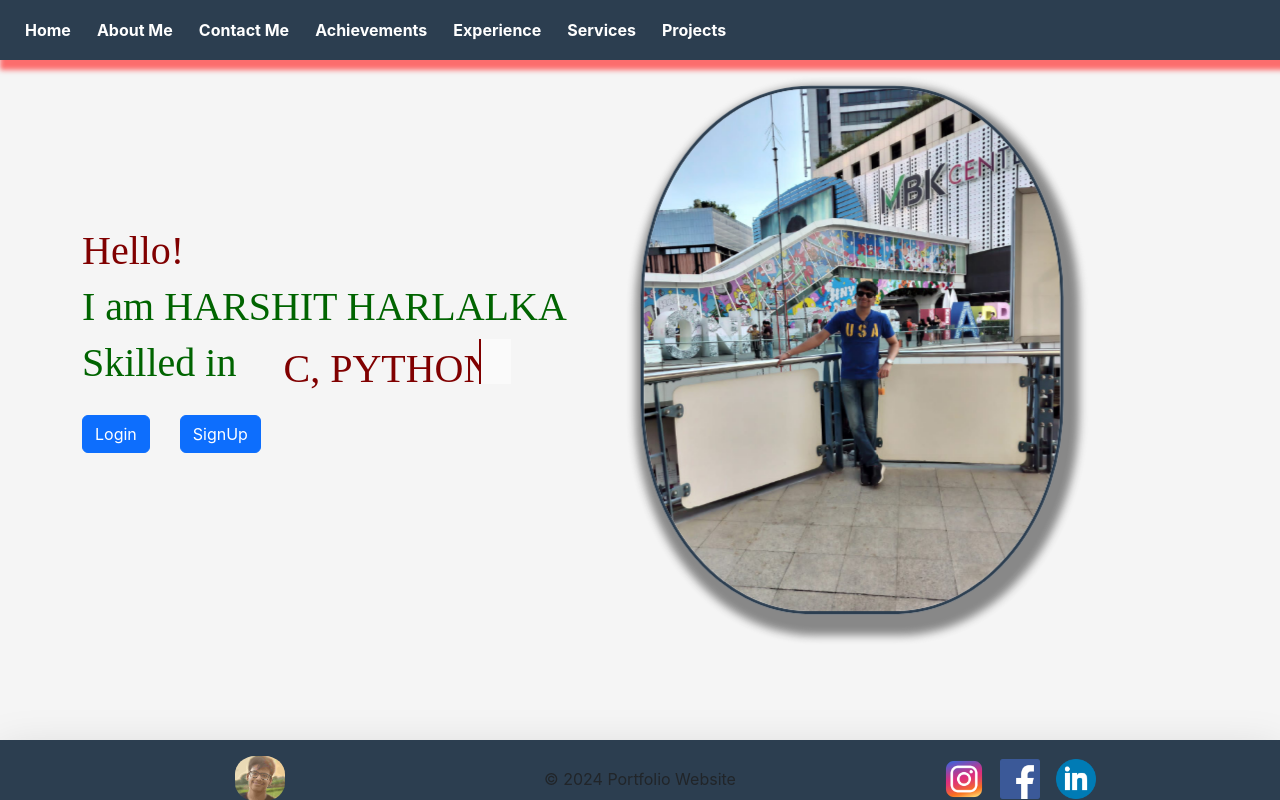
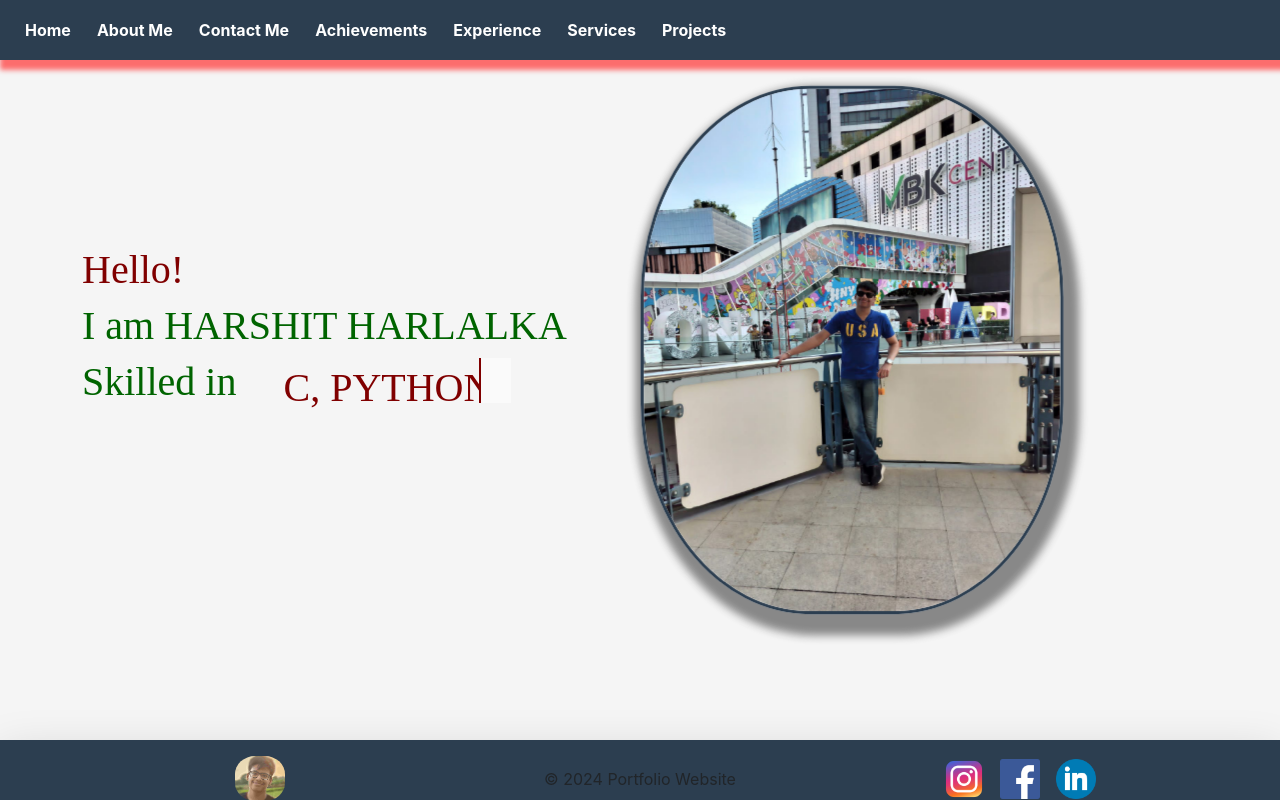
Before and after one commit to Harshit-TheCoder/Portfolio-Website, a React (Create React App) app: page / in a window 1280 px wide. Built offline with nearby package versions, Linux system fonts and the light colour scheme.

Commit message:
Some bugs removed

```diff
--- a/src/certifications.jsx
+++ b/src/certifications.jsx
@@ -9,7 +9,7 @@ import aimlimg2 from "./components/AIML_course_certificates/aiml_course (2).png"
 import aimlimg3 from "./components/AIML_course_certificates/aiml_course (3).png";
 import aimlimg4 from "./components/AIML_course_certificates/aiml_course (4).png";
 import cimg from "./components/Courses/C Course.png";
-import cppimg from "./components/Courses/C++ Course.png"
+import cppimg from "./components/Courses/CPP Course.png"
 import pyimg from "./components/Courses/python_course.png"
 import webdevimg from "./components/Courses/WebDevelepment course.png"
 import coincent from "./components/Courses/Coincent.jpg";
--- a/src/home.jsx
+++ b/src/home.jsx
@@ -27,10 +27,10 @@ function Home(){
                   <li><span>REACT-JS</span></li>
                 </ul>
                 </div>
-                <div>
+                {/* <div>
                   <a href="/login"><button className='btn btn-primary' style={{ marginRight:"30px"}}>Login</button></a>
                   <a href="/signup"><button className='btn btn-primary'>SignUp</button></a>
-                </div>
+                </div> */}
 
                 </div>
                 <div className='col-xl-6 col-lg-6 col-md-6 col-sm-12 col-xs-12 welcome-info-image'>
```
Also changed, not shown: src/components/Courses/CPP Course.png (renamed from src/components/Courses/C++ Course.png).
